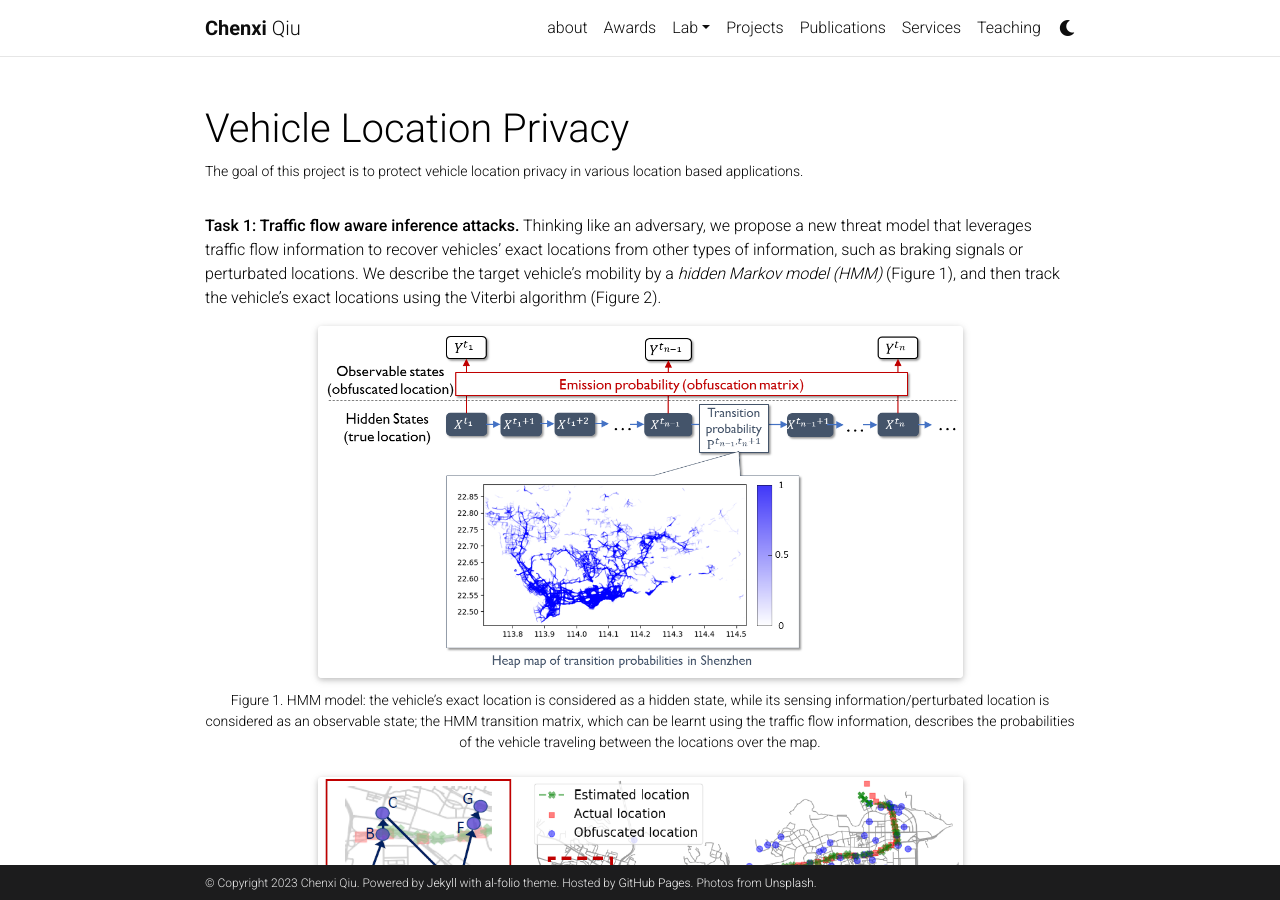
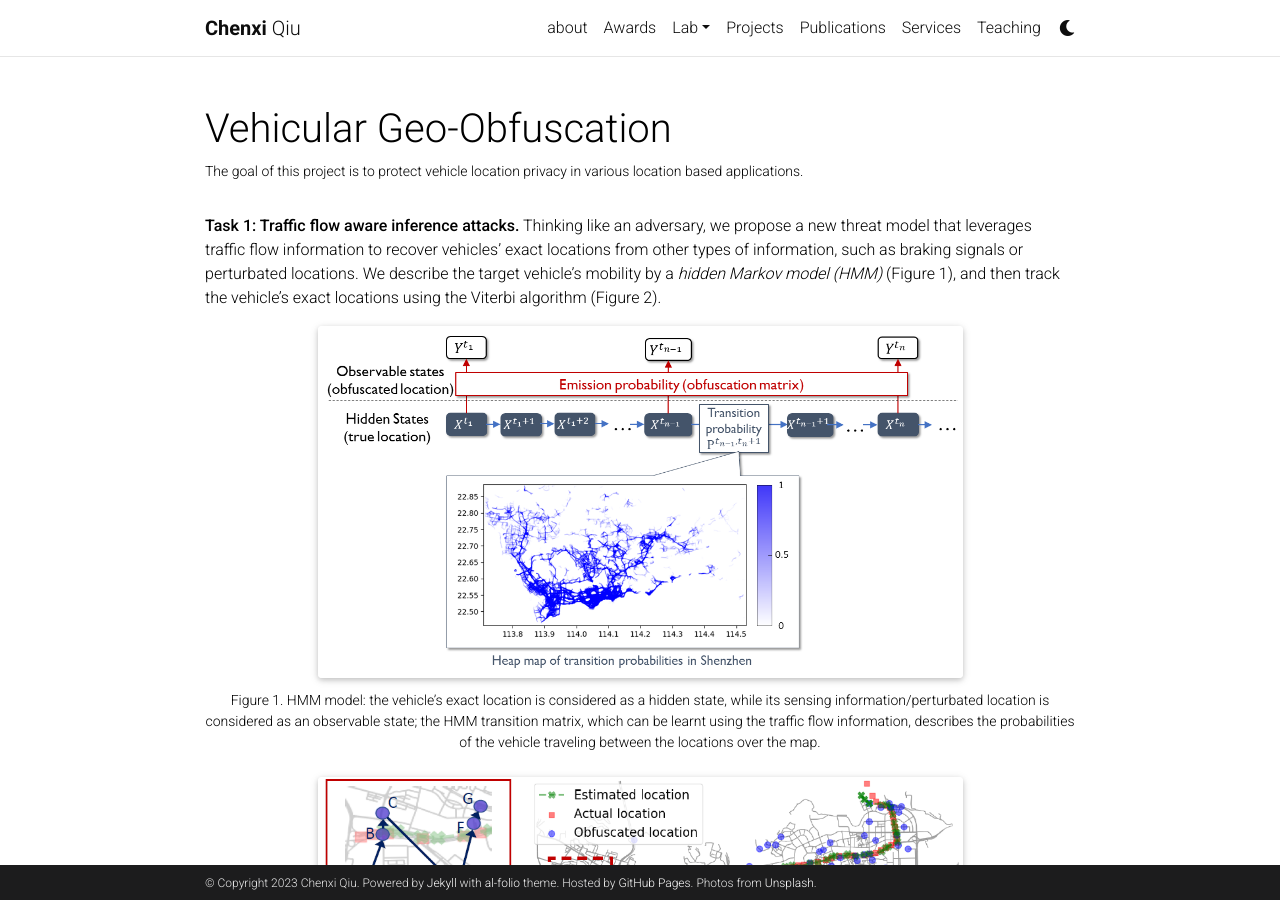
Before and after one commit to chenxiunt/chenxiunt.github.io, a Jekyll site: the page built from _projects/VehicleLocPrivacy.markdown, in a window 1280 px wide and 900 px high. Built offline with Jekyll 4.4.1, drawn with Linux system fonts in a browser that asks for light colours; comment, search, counter and statistics services are not loaded; a style sheet for code colours, icons or effects is not loaded.

Commit message:
Update VehicleLocPrivacy.markdown

```diff
--- a/_projects/VehicleLocPrivacy.markdown
+++ b/_projects/VehicleLocPrivacy.markdown
@@ -1,6 +1,6 @@
 ---
 layout: page
-title: Vehicle Location Privacy
+title: Vehicular Geo-Obfuscation
 description: The goal of this project is to protect vehicle location privacy in various location based applications.
 img: /assets/img/project-V-obfuscation.png
 importance: 1
```
